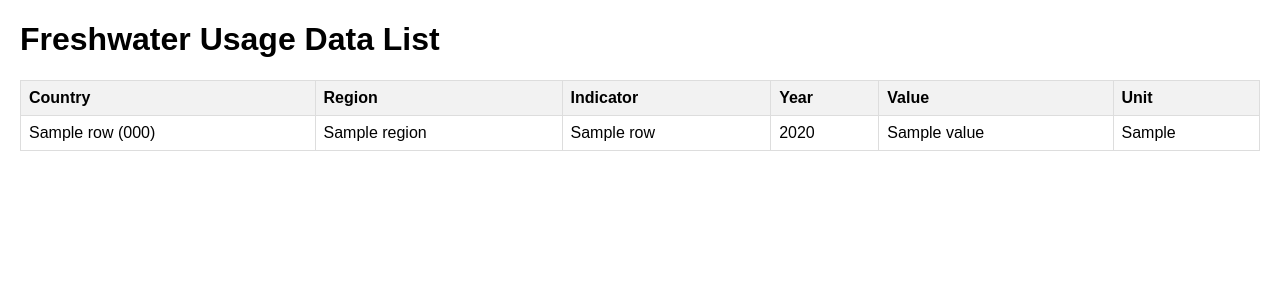
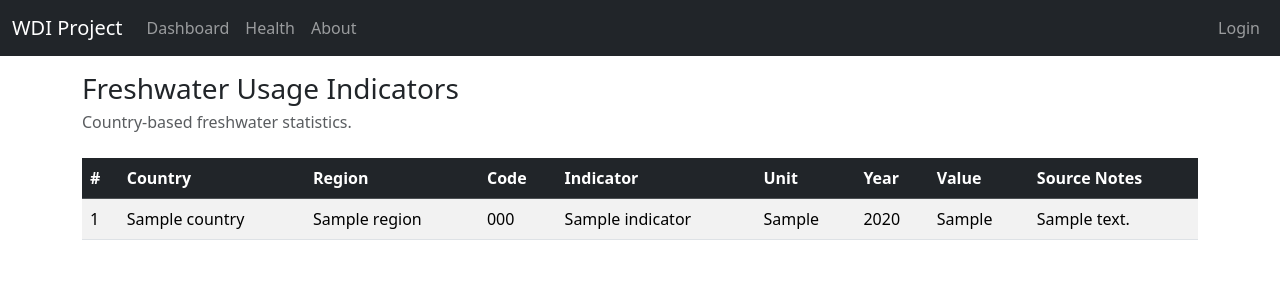
Before and after one commit to s4l1hs/Database-Management-System, a Flask app: template frontend/css/templates/freshwater_list.html in a window 1280 px wide. Shown: the top 300 px of the page. Run offline with Flask 3, Linux system fonts and the light colour scheme; the template is opened without the code that fills it: most values are stand-ins (such as "Sample title", 1, 10 or a date in 2020); parts of the project's set-up code (start-up, migrations or seed data) failed here and were passed over.

Commit message:
Refactor freshwater_list.html with template inheritance

```diff
--- a/frontend/css/templates/freshwater_list.html
+++ b/frontend/css/templates/freshwater_list.html
@@ -1,41 +1,77 @@
-<!DOCTYPE html>
-<html lang="en">
-<head>
-    <meta charset="UTF-8">
-    <title>Freshwater Data</title>
-    <style>
-        body { font-family: sans-serif; margin: 20px; }
-        table { border-collapse: collapse; width: 100%; }
-        th, td { border: 1px solid #ddd; padding: 8px; text-align: left; }
-        th { background-color: #f2f2f2; }
-    </style>
-</head>
-<body>
-    <h1>Freshwater Usage Data List</h1>
+{% extends "base.html" %}
 
-    <table>
-        <thead>
+{% block title %}Freshwater Indicators{% endblock %}
+
+{% block content %}
+<div class="d-flex justify-content-between align-items-center mb-4">
+  <div>
+    <h1 class="h3 mb-1">Freshwater Usage Indicators</h1>
+    <p class="text-muted mb-0">
+      Country-based freshwater statistics.
+    </p>
+  </div>
+
+  {# Sadece adminler Add butonunu görsün #}
+  {% if session.get("team_no")|int == 1 %}
+    <a href="{{ url_for('freshwater.add_freshwater') }}" class="btn btn-primary">
+      <i class="fa-solid fa-plus"></i> Add New Record
+    </a>
+  {% endif %}
+</div>
+
+<table class="table table-striped table-hover align-middle">
+  <thead class="table-dark">
     <tr>
+      <th>#</th>
       <th>Country</th>
       <th>Region</th>
+      <th>Code</th>
       <th>Indicator</th>
+      <th>Unit</th>
       <th>Year</th>
       <th>Value</th>
-                <th>Unit</th>
+      <th>Source Notes</th>
+      {% if session.get("team_no")|int == 1 %}
+        <th>Actions</th>
+      {% endif %}
     </tr>
   </thead>
   <tbody>
-            {% for row in rows %}
+    {# Python tarafında query 3 tablo çektiği için burada 3 değişkenle karşılıyoruz #}
+    {% for fw, country, indicator in rows %}
       <tr>
-                <td>{{ row.country_name }} ({{ row.country_code }})</td>
-                <td>{{ row.region }}</td>
-                <td>{{ row.indicator_name }}</td>
-                <td>{{ row.year }}</td>
-                <td>{{ row.value }}</td>
-                <td>{{ row.unit_of_measure }}</td>
+        <td>{{ fw.data_id }}</td>
+        <td>{{ country.country_name }}</td>
+        <td>{{ country.region or '-' }}</td>
+        <td>{{ country.country_code }}</td>
+        <td>{{ indicator.indicator_name }}</td>
+        <td>{{ indicator.unit_of_measure or '-' }}</td>
+        <td>{{ fw.year }}</td>
+        <td>{{ fw.indicator_value }}</td>
+        <td>{{ fw.source_notes or '' }}</td>
+
+        {% if session.get("team_no")|int == 1 %}
+          <td>
+            <a
+              href="{{ url_for('freshwater.edit_freshwater', id=fw.data_id) }}"
+              class="btn btn-sm btn-outline-secondary me-1"
+            >
+              Edit
+            </a>
+            <form
+              action="{{ url_for('freshwater.delete_freshwater', id=fw.data_id) }}"
+              method="post"
+              style="display:inline-block"
+              onsubmit="return confirm('Delete this record?');"
+            >
+              <button type="submit" class="btn btn-sm btn-outline-danger">
+                Delete
+              </button>
+            </form>
+          </td>
+        {% endif %}
       </tr>
     {% endfor %}
   </tbody>
 </table>
-</body>
-</html>
+{% endblock %}
```
Lines whose indentation alone changed are shown as unchanged.
